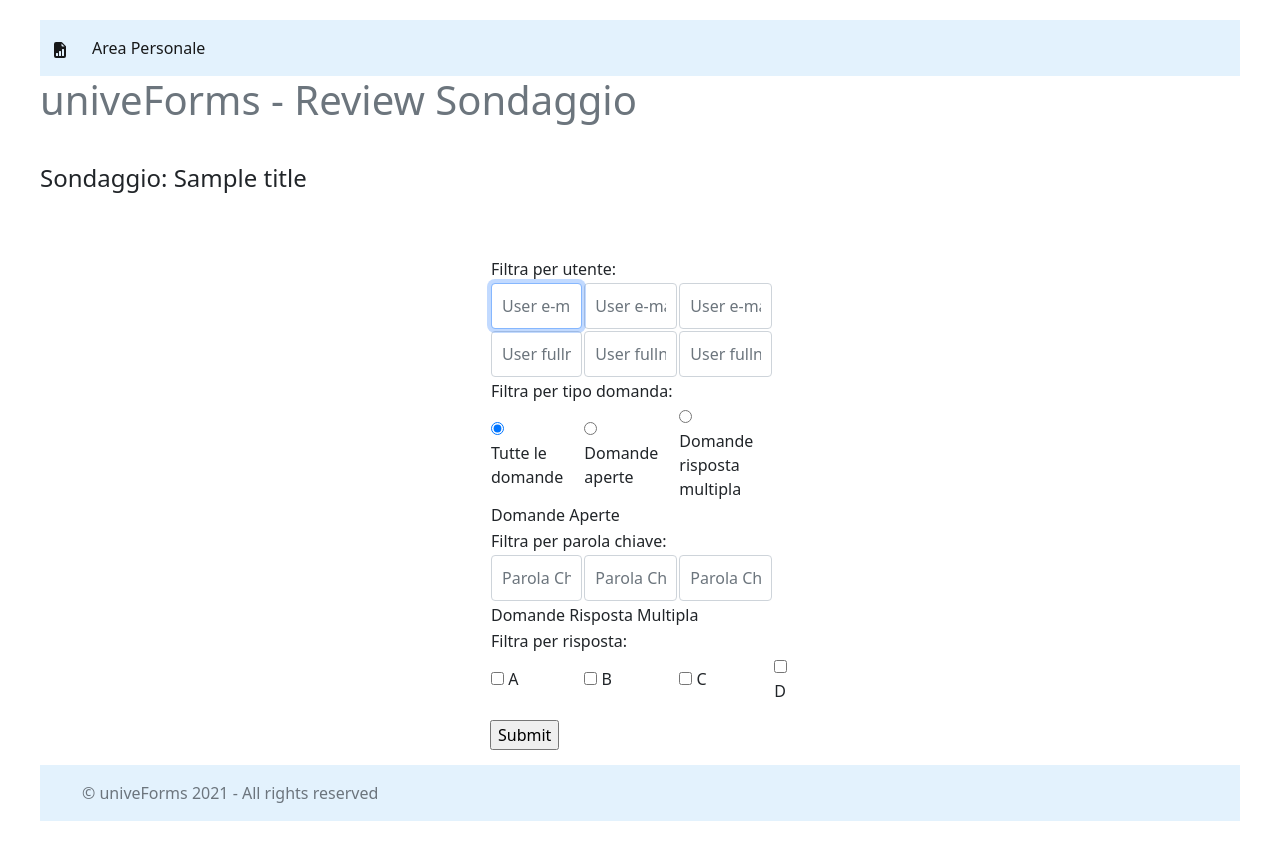
After one commit to eyeleren/univeforms, a Flask app: template templates/SurveyReportPage.html in a window 1280 px wide. The commit adds this page. Run offline with Flask 2, Linux system fonts and the light colour scheme; the template is opened without the code that fills it: most values are stand-ins (such as "Sample title", 1, 10 or a date in 2020).

Commit message:
univef 3.0 - html + page sharing
html + new db functions

```diff
--- a/main.py
+++ b/main.py
@@ -14,29 +14,12 @@ from initdb import *
 app = Flask(__name__)
 engine = create_engine('sqlite:///database.db', echo=True)
 
-Session = sessionmaker(bind=engine)  # creazione della factory
-session = Session()
-
-current_user_id = session.query(User).count()
-
-if current_user_id == 0:
+if id_management.get_user_id() == 0:
     init_db()
 
 app.config['SECRET_KEY'] = 'bazinga'
 login_manager = LoginManager()
 login_manager.init_app(app)
-
-
-def get_current_user_id():
-    return current_user_id
-
-
-def get_current_survey_id():
-    return current_survey_id
-
-
-def get_current_question_id():
-    return current_question_id
 
 
 @login_manager.user_loader  # attenzione a questo
@@ -77,6 +60,7 @@ def signup():
             return render_template('signup.html')
         else:
             user_id = id_management.increment_user_id()
+            print(user_id)
             new_user = User(id=user_id, fullname=request.form['inputFullname'], email=request.form['inputEmail'],
                             password=request.form['inputPassword'], role='base')
             session.add(new_user)
@@ -122,14 +106,16 @@ def private():
         user_id=current_user.id).filter_by(isactive=True)
     surveys_concluded = session.query(Survey).filter_by(
         user_id=current_user.id).filter_by(isactive=False)
+    shared_surveys = session.query(Survey).filter(
+        Survey.recipients.any(id=current_user.id)).all()
     session.commit()
 
     resp = make_response(render_template('UserPage.html', fullname=current_user.fullname, active_surveys=active_surveys,
-                                         surveys_concluded=surveys_concluded))
+                                         surveys_concluded=surveys_concluded, shared_surveys=shared_surveys))
     return resp
 
 
-@app.route('/survey_page/<survey_id>')
+@app.route('/survey_page/<survey_id>', methods=['GET', 'POST'])
 def show_survey(survey_id):
     Session = sessionmaker(bind=engine)  # creazione della factory
     session = Session()
@@ -147,8 +133,71 @@ def show_survey(survey_id):
                 Multiple_choice_question).filter_by(id=q.id).first()
             Multiple_Q.append([q, answers])
 
-    return render_template('SurveyPage.html', title=survey.title, Open_Q=Open_Q,
-                           Multiple_Q=Multiple_Q)
+    respondent = session.query(User).filter(User.id == current_user.id).filter(
+        User.completed_surveys.any(id=survey_id)).count() == 0
+    if int(current_user.id) == int(survey.user_id):
+        return render_template('SurveyReportPage.html', title=survey.title)
+    elif respondent:
+        return render_template('SurveyCompilationPage.html', title=survey.title, Open_Q=Open_Q,
+                               Multiple_Q=Multiple_Q)
+    else:
+        Open_Q_A = []
+        Multiple_Q_A = []
+        for q in Open_Q:
+            answer = session.query(Answer).filter_by(
+                question_id=q.id).filter_by(user_id=current_user.id).first()
+            Open_Q_A.append([q, answer])
+        for q in Multiple_Q:
+            answer = session.query(Answer).filter_by(
+                question_id=q[0].id).filter_by(user_id=current_user.id).first()
+            Multiple_Q_A.append([q, answer])
+
+        return render_template('SurveyViewingPage.html', title=survey.title, Open_Q_A=Open_Q_A,
+                               Multiple_Q_A=Multiple_Q_A)
+
+
+@app.route('/show_report', methods=['POST'])
+@login_required
+def show_report():
+    user_filter = {'users_email': [], 'users_fullname': []}
+    question_filter = {'typ': 'all', 'kw': [], 'm_q': []}
+    for elem in request.form:
+        if request.form[elem] != '':
+            if 'user_email' in elem:
+                user_filter['users_email'].append(request.form[elem])
+            elif 'user_fullname' in elem:
+                user_filter['users_fullname'].append(request.form[elem])
+            elif 'type' in elem:
+                question_filter['typ'] = request.form[elem]
+            elif 'Keyword' in elem:
+                question_filter['kw'].append(request.form[elem])
+            else:
+                question_filter['m_q'].append(request.form[elem])
+
+    users = session.query(User).filter(
+        User.email.in_(user_filter['users_email'])).all()
+
+    return redirect(url_for('private'))
+
+
+@app.route('/answer', methods=['POST'])
+@login_required
+def answer():
+    answers = []
+    for elem in request.form:
+        val = ''
+        for c in elem:
+            if (ord(c) >= 48) & (ord(c) <= 57):
+                val += c
+        question_id = int(val)
+        answer = Answer(id=id_management.increment_answer_id(
+        ), question_id=question_id, answer=request.form[elem], user_id=current_user.id)
+        answers.append(answer)
+
+    session.add_all(answers)
+    session.commit()
+
+    return redirect(url_for('private'))
 
 
 @app.route('/newsurvey_page', methods=['POST'])
@@ -168,32 +217,37 @@ def newsurvey():
     Session = sessionmaker(bind=engine)  # creazione della factory
     session = Session()
 
-    surveys = Survey(id=id_management.increment_survey_id(), title=request.form['survey_title'],
-                     user_id=current_user.id, isactive=True)
+    survey = Survey(id=id_management.increment_survey_id(), title=request.form['survey_title'],
+                    user_id=current_user.id, isactive=True)
 
     new_questions = []
     multiple_answers = []
 
     for elem in request.form:
-        if 'Open_Q-' in elem:
-            new_question = Question(id=id_management.increment_question_id(
-            ), text=request.form[elem], survey_id=id_management.get_survey_id(), type='Open')
-            new_questions.append(new_question)
-            new_questions.append(Open_question(
-                id=id_management.get_question_id()))
-        elif 'Multiple_Q-' in elem:
-            new_question = Question(id=id_management.increment_question_id(
-            ), text=request.form[elem], survey_id=id_management.get_survey_id(), type='Multiple')
-            new_questions.append(new_question)
-        else:
-            multiple_answers.append(request.form[elem])
-            if 'Answer-D' in elem:
-                new_question = Multiple_choice_question(id=id_management.get_question_id(), option_a=multiple_answers[0],
-                                                        option_b=multiple_answers[1], option_c=multiple_answers[2], option_d=multiple_answers[3])
+        if request.form[elem] != '':
+            if 'Open_Q-' in elem:
+                new_question = Question(id=id_management.increment_question_id(
+                ), text=request.form[elem], survey_id=id_management.get_survey_id(), type='Open')
                 new_questions.append(new_question)
-                multiple_answers = []
+                new_questions.append(Open_question(
+                    id=id_management.get_question_id()))
+            elif 'Multiple_Q-' in elem:
+                new_question = Question(id=id_management.increment_question_id(
+                ), text=request.form[elem], survey_id=id_management.get_survey_id(), type='Multiple')
+                new_questions.append(new_question)
+            elif 'Answer-' in elem:
+                multiple_answers.append(request.form[elem])
+                if 'Answer-D' in elem:
+                    new_question = Multiple_choice_question(id=id_management.get_question_id(), option_a=multiple_answers[0],
+                                                            option_b=multiple_answers[1], option_c=multiple_answers[2], option_d=multiple_answers[3])
+                    new_questions.append(new_question)
+                    multiple_answers = []
+            else:
+                recipient = session.query(User).filter_by(
+                    email=request.form[elem]).first()
+                survey.recipients = [recipient]
 
-    session.add(surveys)
+    session.add(survey)
     session.add_all(new_questions)
     session.commit()
 
--- a/static/sl.css
+++ b/static/sl.css
@@ -6,7 +6,7 @@ body {
 }
 
 .form-signin {
-  max-width: 700px;
+  max-width: 330px;
   padding: 15px;
   margin: 0 auto;
 }
--- a/templates/LoginPage.html
+++ b/templates/LoginPage.html
@@ -40,7 +40,7 @@
       <div class="collapse navbar-collapse" id="navbarNav">
         <ul class="navbar-nav">
           <li class="nav-item">
-            <a class="nav-link active" aria-current="page" href="#">Home</a>
+            <a class="nav-link active" aria-current="page" href="http://localhost:5000/">Home</a>
           </li>
           <li class="nav-item">
             <a class="nav-link" href="signup_page">Registrati</a>
--- /dev/null
+++ b/templates/SurveyReportPage.html
@@ -0,0 +1,120 @@
+<!DOCTYPE html>
+<html lang="it">
+
+<head>
+    <title>survey answers</title>
+
+
+    <script src="https://cdn.jsdelivr.net/npm/bootstrap@5.1.0/dist/js/bootstrap.bundle.min.js"
+    integrity="sha384-U1DAWAznBHeqEIlVSCgzq+c9gqGAJn5c/t99JyeKa9xxaYpSvHU5awsuZVVFIhvj"
+    crossorigin="anonymous"></script> <!-- bootstrap js -->
+  <script src="../static/js/jquery-3.6.0.min.js"></script> <!-- jquery -->
+
+  <link href="https://cdn.jsdelivr.net/npm/bootstrap@5.1.0/dist/css/bootstrap.min.css" rel="stylesheet"
+    integrity="sha384-KyZXEAg3QhqLMpG8r+8fhAXLRk2vvoC2f3B09zVXn8CA5QIVfZOJ3BCsw2P0p/We" crossorigin="anonymous">
+  <!-- css bootstrap -->
+
+  <link href="../static/sl.css" rel="stylesheet"> <!-- css pagina template -->
+
+</head>
+
+
+
+<body>
+
+  <!-- navigation menu -->
+  <nav class="navbar navbar-expand-lg navbar-light" style="background-color: #e3f2fd;">
+    <div class="container-fluid">
+      <a class="navbar-brand" href="#">
+        <!-- icona home -->
+        <svg xmlns="http://www.w3.org/2000/svg" width="16" height="16" fill="currentColor"
+          class="bi bi-file-earmark-bar-graph-fill" viewBox="0 0 16 16">
+          <path
+            d="M9.293 0H4a2 2 0 0 0-2 2v12a2 2 0 0 0 2 2h8a2 2 0 0 0 2-2V4.707A1 1 0 0 0 13.707 4L10 .293A1 1 0 0 0 9.293 0zM9.5 3.5v-2l3 3h-2a1 1 0 0 1-1-1zm.5 10v-6a.5.5 0 0 1 .5-.5h1a.5.5 0 0 1 .5.5v6a.5.5 0 0 1-.5.5h-1a.5.5 0 0 1-.5-.5zm-2.5.5a.5.5 0 0 1-.5-.5v-4a.5.5 0 0 1 .5-.5h1a.5.5 0 0 1 .5.5v4a.5.5 0 0 1-.5.5h-1zm-3 0a.5.5 0 0 1-.5-.5v-2a.5.5 0 0 1 .5-.5h1a.5.5 0 0 1 .5.5v2a.5.5 0 0 1-.5.5h-1z" />
+        </svg>
+      </a>
+      <!-- dropdown menu mobile, probabilmente not needed -->
+      <button class="navbar-toggler" type="button" data-bs-toggle="collapse" data-bs-target="#navbarNav"
+        aria-controls="navbarNav" aria-expanded="false" aria-label="Toggle navigation">
+        <span class="navbar-toggler-icon"></span>
+      </button>
+      <!-- links -->
+      <div class="collapse navbar-collapse" id="navbarNav">
+        <ul class="navbar-nav">
+            <li class="nav-item">
+                <a class="nav-link active" aria-current="page" href="http://localhost:5000">
+                    Area Personale</a>
+            </li>
+        </ul>
+      </div>
+    </div>
+  </nav>
+    <!-- title -->
+    <div class="jumbotron">
+        <h1 class="text-muted">univeForms - Review Sondaggio</h1>
+        <p class="lead"></p>
+    </div>
+    <br>
+
+    <h4>Sondaggio: {{title}}</h4>
+
+    <!-- body pagina -->
+    <form action='/show_report' method="POST" class="form-signin">
+        <table>
+            <tr><td colspan="3">Filtra per utente:</td></tr>
+            <tr>
+                <td><input type="text" name="user_email_1" id="inputEmail" class="form-control" placeholder="User e-mail" autofocus></td>
+                <td><input type="text" name="user_email_2" id="inputEmail" class="form-control" placeholder="User e-mail" autofocus></td>
+                <td><input type="text" name="user_email_3" id="inputEmail" class="form-control" placeholder="User e-mail" autofocus></td>
+            </tr>
+            <tr>
+                <td><input type="text" name="user_fullname_1" id="inputEmail" class="form-control" placeholder="User fullname" autofocus></td>
+                <td><input type="text" name="user_fullname_2" id="inputEmail" class="form-control" placeholder="User fullname" autofocus></td>
+                <td><input type="text" name="user_fullname_3" id="inputEmail" class="form-control" placeholder="User fullname" autofocus></td>
+            </tr>
+            <br>
+            <tr><td colspan="3">Filtra per tipo domanda:</td></tr>
+                <td><input type="radio" name="type" id="all" value="all" checked="checked">
+                    <label for="all">Tutte le domande</label></td>
+                <td><input type="radio" name="type" id="only_O_Q" value="only_O_Q">
+                    <label for="only_O_Q">Domande aperte</label></td>
+                <td><input type="radio" name="type" id="only_M_Q" value="only_M_Q">
+                    <label for="only_M_Q">Domande risposta multipla</label></td>
+            </tr>
+            <p></p>
+            <tr><td colspan="3">Domande Aperte</td></tr>
+            <p></p>
+            <tr><td colspan="3">Filtra per parola chiave:</td></tr>
+            <tr>
+                <td><input type="text" name="Keyword_1" id="inputEmail" class="form-control" placeholder="Parola Chiave" autofocus></td>
+                <td><input type="text" name="Keyword_2" id="inputEmail" class="form-control" placeholder="Parola Chiave" autofocus></td>
+                <td><input type="text" name="Keyword_3" id="inputEmail" class="form-control" placeholder="Parola Chiave" autofocus></td>
+            </tr>
+            <p></p>
+            <tr><td colspan="4">Domande Risposta Multipla</td></tr>
+            <tr><td colspan="4">Filtra per risposta:</td></tr>
+            <tr>
+                <td><input type="checkbox" name="A" id="A" value="A">
+                    <label for="A">A</label></td>
+                <td><input type="checkbox" name="B" id="B" value="B">
+                    <label for="B">B</label></td>
+                <td><input type="checkbox" name="C" id="C" value="C">
+                    <label for="C">C</label></td>
+                <td><input type="checkbox" name="D" id="D" value="D">
+                    <label for="D">D</label></td>
+            </tr>
+        </table>
+        <p></p>
+        <input type="submit">
+    </form>
+
+    <!-- footer di pagina -->
+    <footer class="footer mt-auto py-3" style="background-color: #e3f2fd;">
+        <div class="container">
+            <span class="text-muted">&copy; univeForms 2021 - All rights reserved</span>
+        </div>
+    </footer>
+
+</body>
+
+</html>
--- a/templates/index.html
+++ b/templates/index.html
@@ -2,7 +2,7 @@
 <html lang="it">
 
 <head>
-    <title>landing home</title>
+    <title>unregistered home</title>
 
     <script src="https://cdn.jsdelivr.net/npm/bootstrap@5.1.0/dist/js/bootstrap.bundle.min.js"
         integrity="sha384-U1DAWAznBHeqEIlVSCgzq+c9gqGAJn5c/t99JyeKa9xxaYpSvHU5awsuZVVFIhvj"
--- a/templates/signup.html
+++ b/templates/signup.html
@@ -38,7 +38,7 @@
       <div class="collapse navbar-collapse" id="navbarNav">
         <ul class="navbar-nav">
           <li class="nav-item">
-            <a class="nav-link active" aria-current="page" href="#">Home</a>
+            <a class="nav-link active" aria-current="page" href="http://localhost:5000/">Home</a>
           </li>
           <li class="nav-item">
             <a class="nav-link" href="login_page">Login</a>
```
Also changed, not shown: gendb.py (+16 -3 lines), initdb.py (+14 -3 lines), templates/NewSurvey.html (+15 -7 lines), templates/SurveyCompilationPage.html (renamed from templates/SurveyPage.html, +21 -36 lines), templates/SurveyViewingPage.html (added, +123 -0 lines), templates/UserPage.html (+20 -7 lines), database.db, documentazione/concettuale whatsapp.jpeg (deleted), 1 other file.
